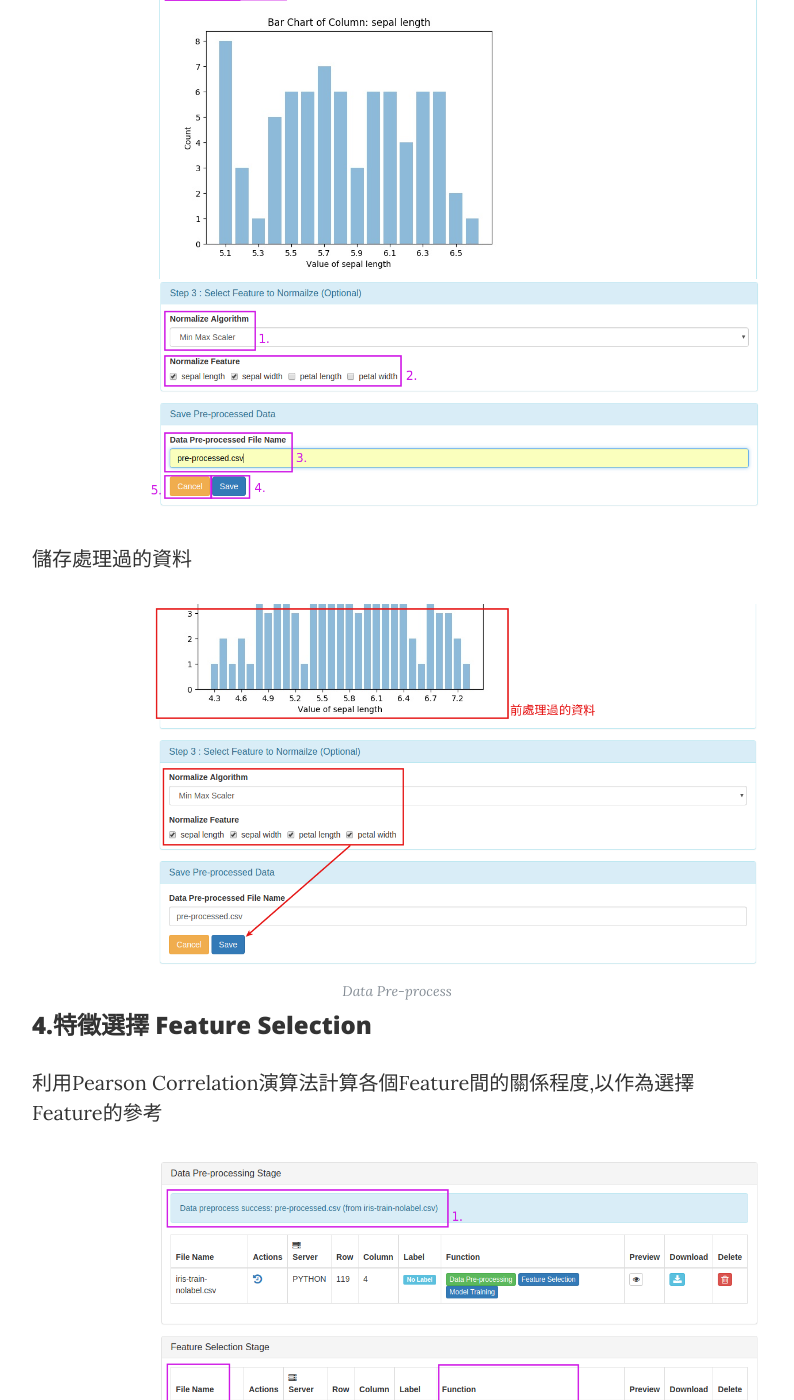
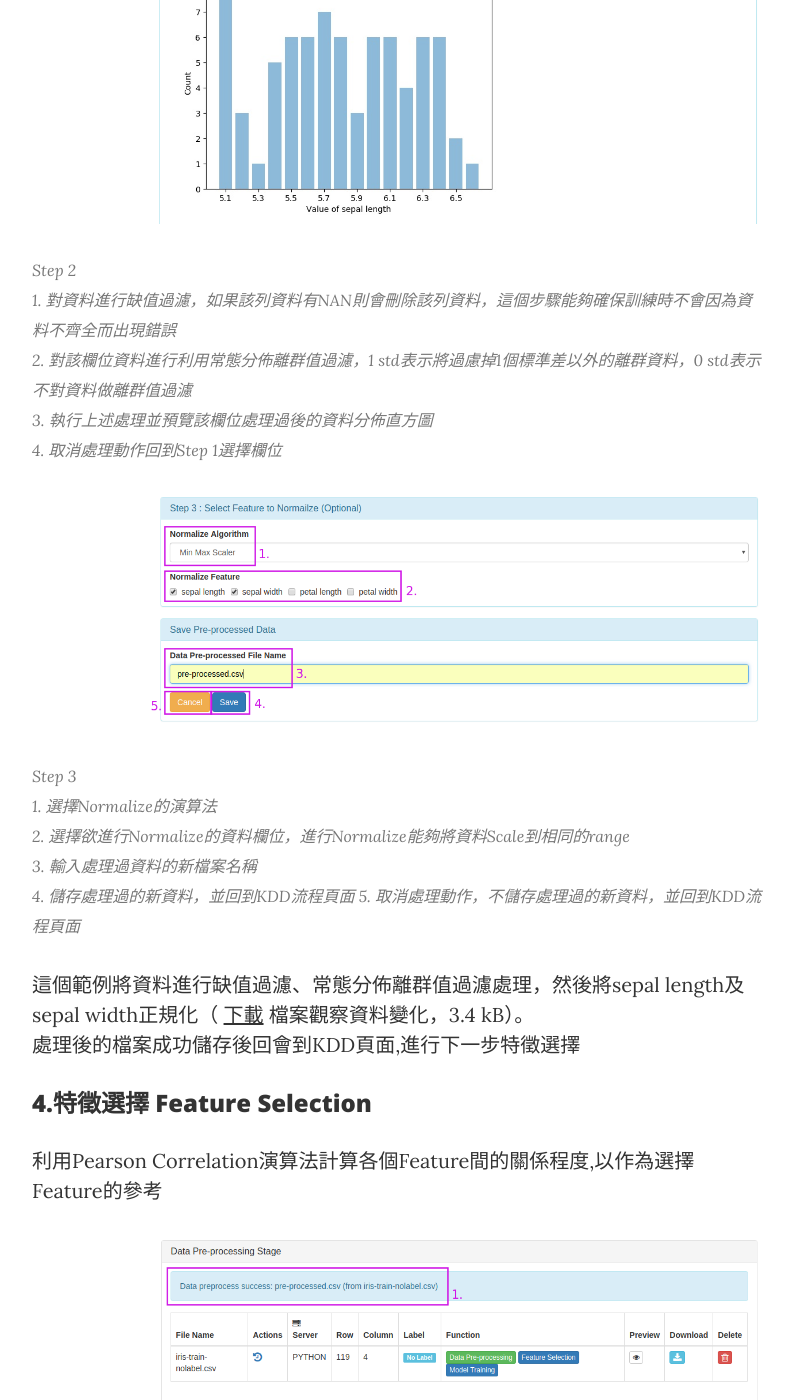
Before and after one commit to inanalysis/inanalysis.github.io, a Jekyll site: the page built from clustering.html, in a window 1280 px wide and 1400 px high, scrolled down 8197 px. Shown: the whole window, without its empty margins (243-1037 px from the left). Built offline with Jekyll 4.4.1, drawn with Linux system fonts in a browser that asks for light colours; some of the changed text lies outside the part shown.

Commit message:
add introduction

```diff
--- a/clustering.html
+++ b/clustering.html
@@ -153,15 +153,36 @@ layout: default
                     3.資料前處理 Data Pre-process
                 </h4>
                 <img class="img-fluid" src="img/demo/clustering/data_input.png" alt="">
-                <p>從Function欄位中, 選擇Data Pre-processing按鈕, 進行資料預處理(Pre-process)</p>
-                <img class="img-fluid" src="img/demo/clustering/preprocess_01.png" alt="">
-                <p>選擇資料要進行哪些處理並預覽</p>
+                <p>從Function欄位中, 選擇Data Pre-processing按鈕, 開始進行資料預處理(Pre-process)</p>
+
                 <img class="img-fluid" src="img/demo/clustering/05_preprocess-1.png" alt="">
+                <blockquote><p><small>
+                    Step 1<br>
+                    1. 正在處理的資料檔案名稱，與檔案所在的Server<br>
+                    2. 選擇欄位<br>
+                    3. 預覽該欄位的資料分佈直方圖<br>
+                    4. 取消回到KDD流程頁面<br>
+                </small></p></blockquote>
                 <img class="img-fluid" src="img/demo/clustering/05_preprocess-2.png" alt="">
+                <blockquote><p><small>
+                    Step 2<br>
+                    1. 對資料進行缺值過濾，如果該列資料有NAN則會刪除該列資料，這個步驟能夠確保訓練時不會因為資料不齊全而出現錯誤<br>
+                    2. 對該欄位資料進行利用常態分佈離群值過濾，1 std表示將過慮掉1個標準差以外的離群資料，0 std表示不對資料做離群值過濾<br>
+                    3. 執行上述處理並預覽該欄位處理過後的資料分佈直方圖<br>
+                    4. 取消處理動作回到Step 1選擇欄位<br>
+                </small></p></blockquote>
                 <img class="img-fluid" src="img/demo/clustering/05_preprocess-3.png" alt="">
-                <p>儲存處理過的資料</p>
-                <img class="img-fluid" src="img/demo/clustering/preprocess_03.png" alt="">
-                <span class="caption text-muted">Data Pre-process</span>
+                <blockquote><p><small>
+                    Step 3<br>
+                    1. 選擇Normalize的演算法<br>
+                    2. 選擇欲進行Normalize的資料欄位，進行Normalize能夠將資料Scale到相同的range<br>
+                    3. 輸入處理過資料的新檔案名稱<br>
+                    4. 儲存處理過的新資料，並回到KDD流程頁面
+                    5. 取消處理動作，不儲存處理過的新資料，並回到KDD流程頁面<br>
+                </small></p></blockquote>
+                <p>這個範例將資料進行缺值過濾、常態分佈離群值過濾處理，然後將sepal length及sepal width正規化（
+                    <a href="file/pre-processed.csv">下載</a> 檔案觀察資料變化，3.4 kB）。<br>
+                    處理後的檔案成功儲存後回會到KDD頁面,進行下一步特徵選擇</p>
                 <h4>
                     4.特徵選擇 Feature Selection
                 </h4>
```
Also changed, not shown: file/pre-processed.csv (added, +77 -0 lines).
